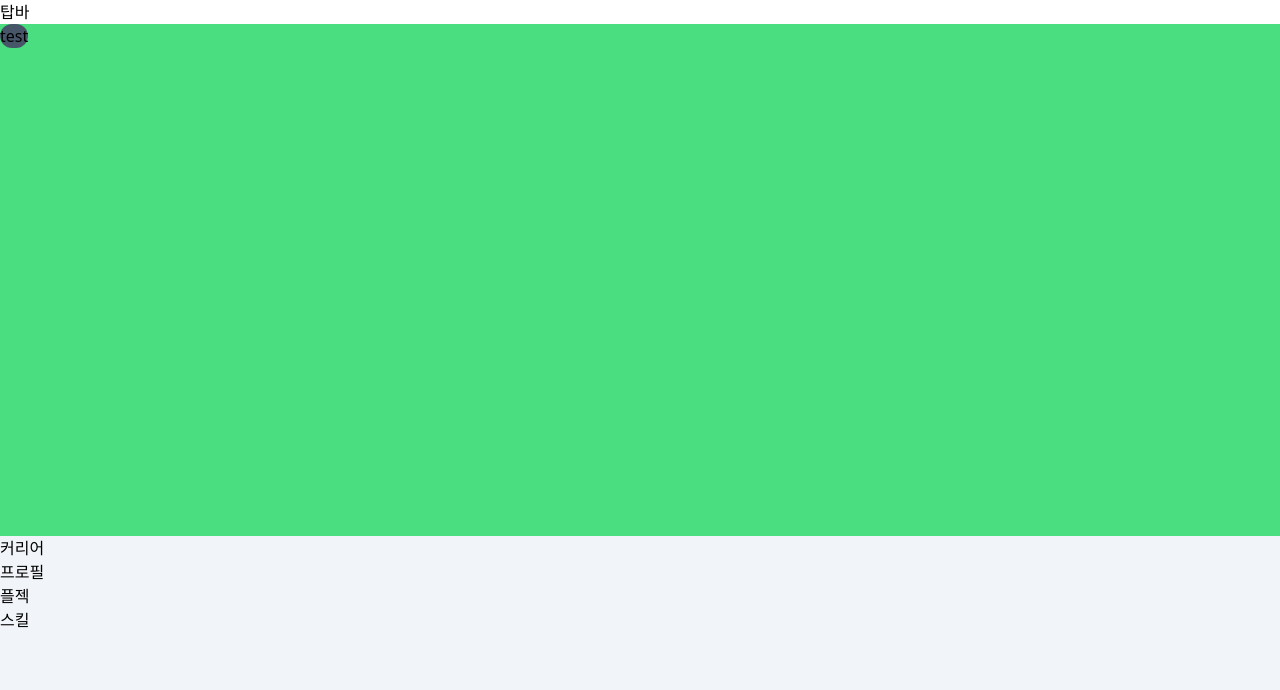
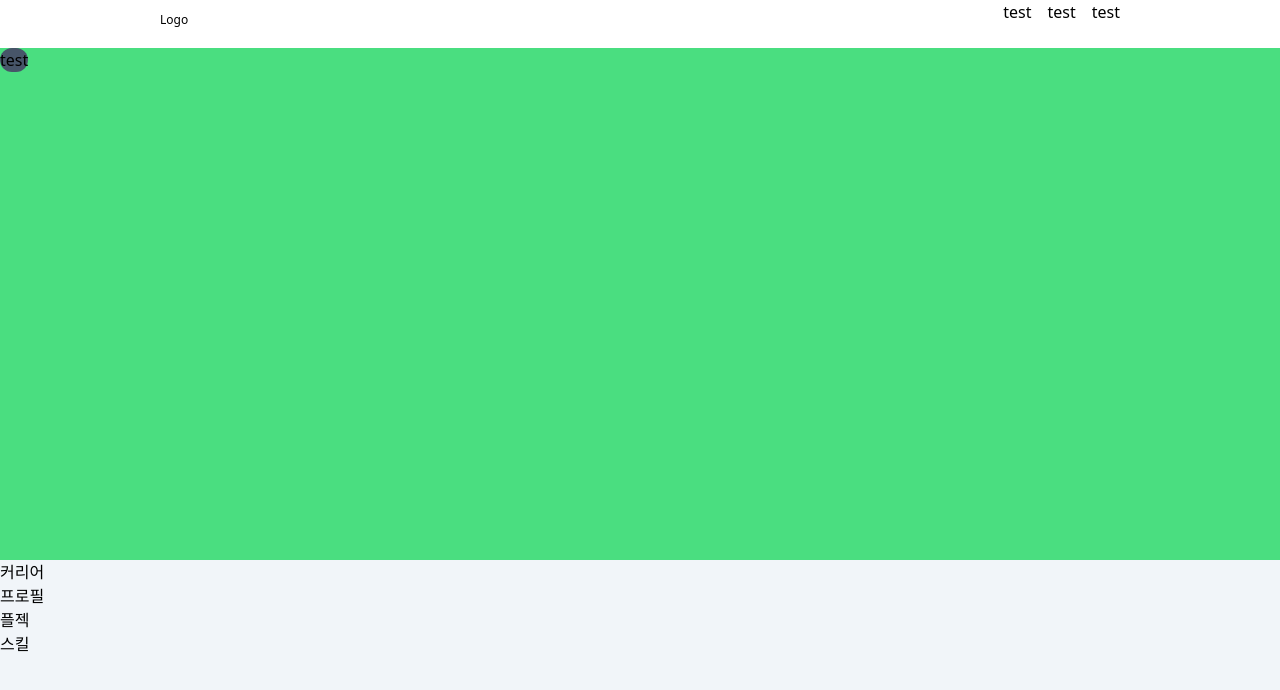
Before and after one commit to ramer-dev/portfolio, a Next.js app: page / in a window 1280 px wide. Shown: the top 690 px of the page. Built offline with nearby package versions, Linux system fonts and the light colour scheme.

Commit message:
Tailwind CSS Template Literal 에러

```diff
--- a/components/header/TopNavigationBar.tsx
+++ b/components/header/TopNavigationBar.tsx
@@ -1,8 +1,19 @@
 import React from "react";
 
 export default function TopNavigationBar(): JSX.Element {
+    const onClickHandler = () => {
+        console.log('click')
+    }
+
     return (
-        <div>탑바
+        <div className=" h-12 flex justify-between px-40">
+            <div className="my-3 text-xs"> Logo </div>
+            <div className="flex gap-4">
+                <span onClick={onClickHandler}>test</span>
+                <span>test</span>
+                <span>test</span>
+
+            </div>
         </div>
     )
 }
```
